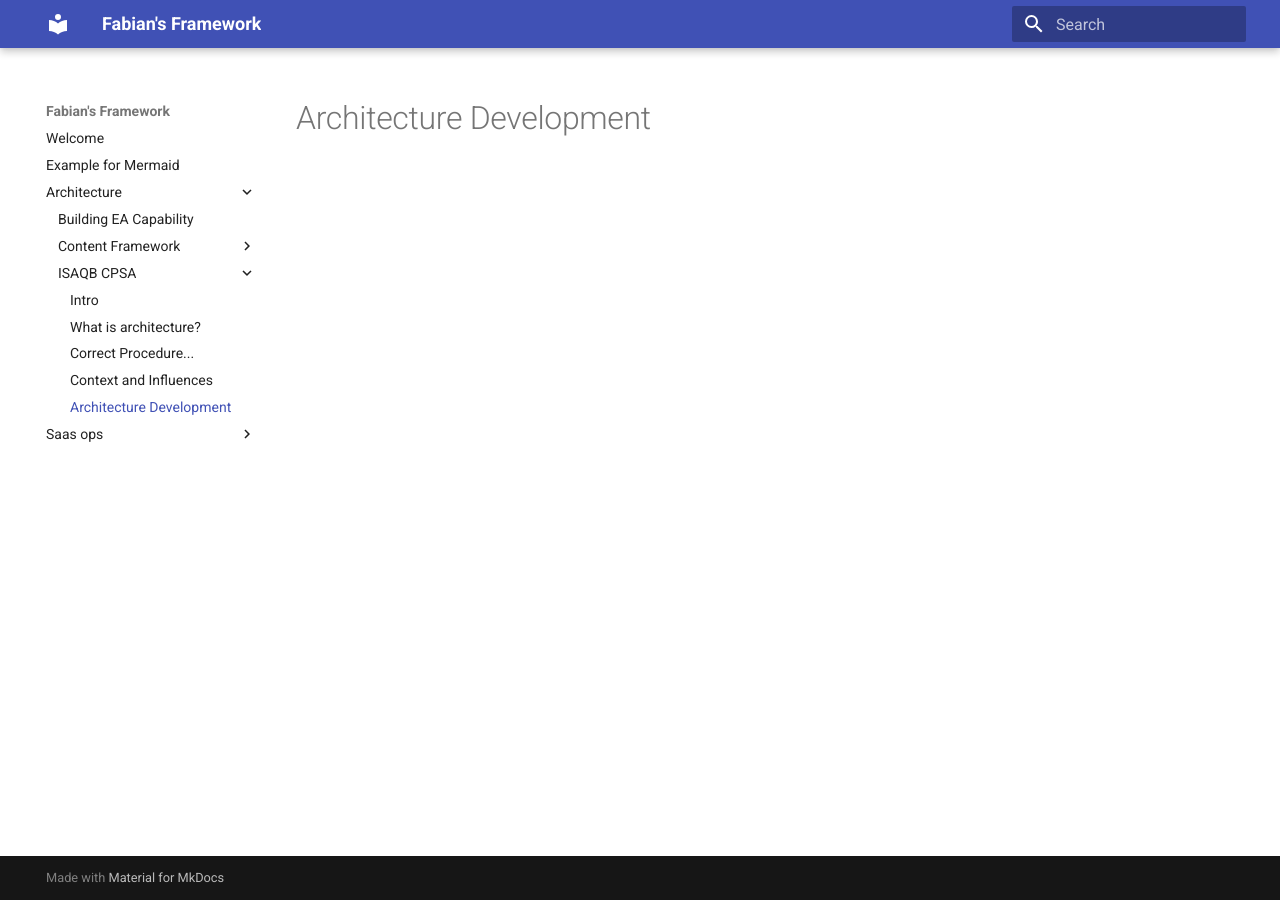
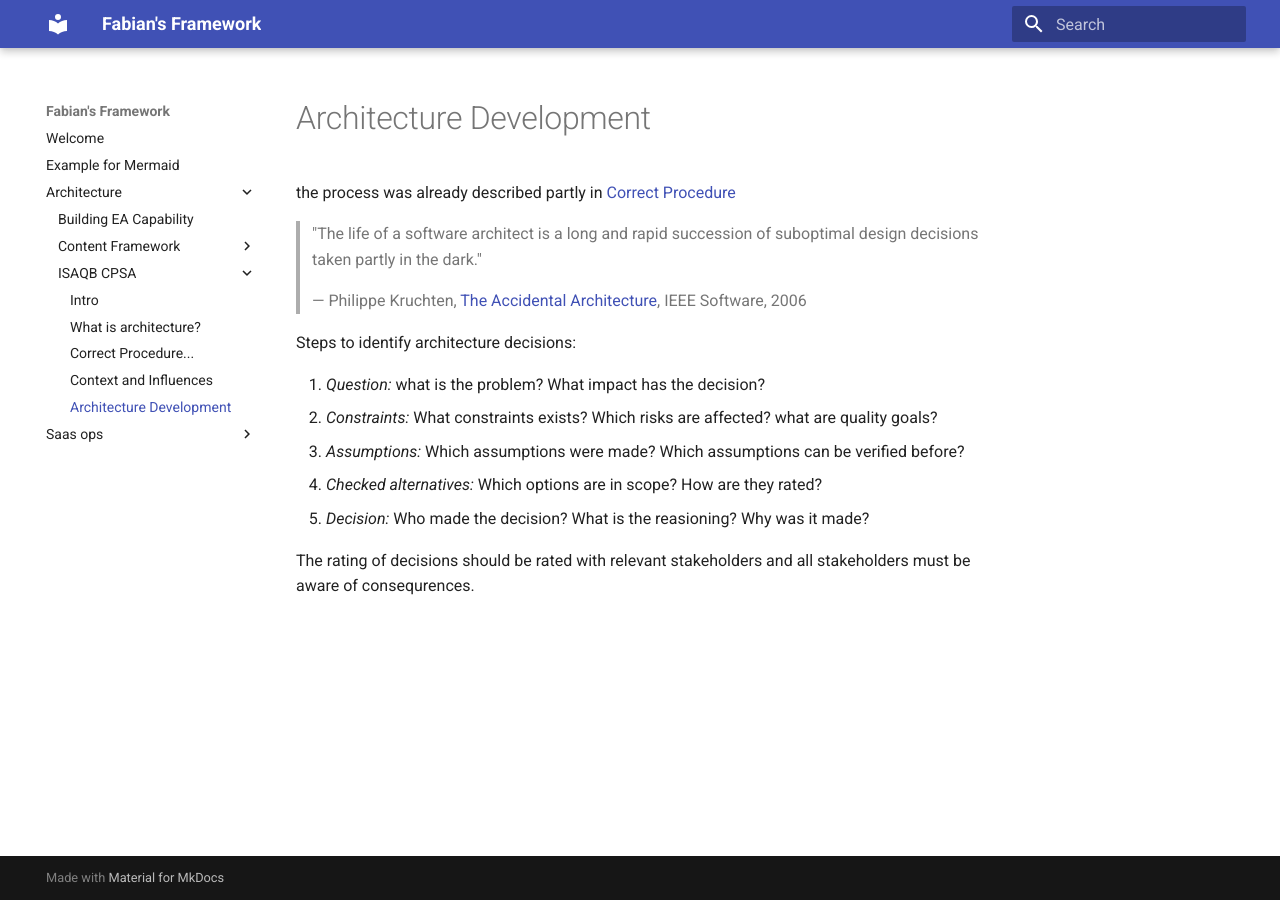
Before and after one commit to Kikkirej/framework, an MkDocs documentation site: the page built from docs/Architecture/ISAQB-CPSA/04-architecture-development.md, in a window 1280 px wide. Built offline with MkDocs 1.6.1 and Material for MkDocs 9.7.7, drawn with Linux system fonts in a browser that asks for light colours.

Commit message:
📝 enhance architecture development documentation: add detailed steps for identifying architecture decisions and include relevant quotes

```diff
--- a/docs/Architecture/ISAQB-CPSA/04-architecture-development.md
+++ b/docs/Architecture/ISAQB-CPSA/04-architecture-development.md
@@ -1 +1,19 @@
 # Architecture Development
+
+the process was already described partly in [Correct Procedure](02-correct-procedure.md)
+
+
+> "The life of a software architect is a long and rapid succession of suboptimal design decisions taken partly in the dark."
+>
+> — Philippe Kruchten, [The Accidental Architecture](https://ieeexplore.ieee.org/document/1628932/), IEEE Software, 2006
+
+
+Steps to identify architecture decisions:
+
+1. *Question:* what is the problem? What impact has the decision?
+2. *Constraints:* What constraints exists? Which risks are affected? what are quality goals?
+3. *Assumptions:* Which assumptions were made? Which assumptions can be verified before?
+4. *Checked alternatives:* Which options are in scope? How are they rated?
+5. *Decision:* Who made the decision? What is the reasioning? Why was it made?
+
+The rating of decisions should be rated with relevant stakeholders and all stakeholders must be aware of consequrences.
```
